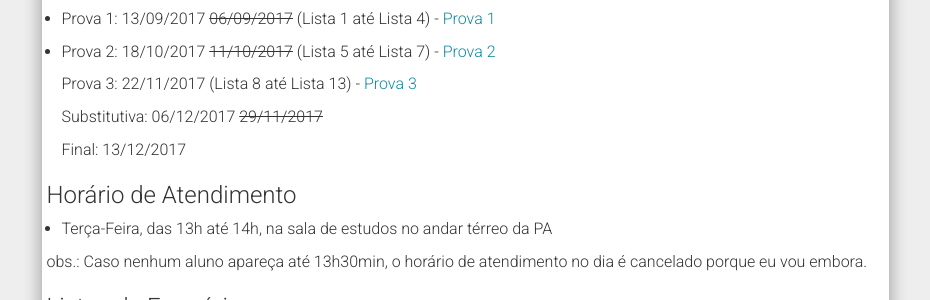
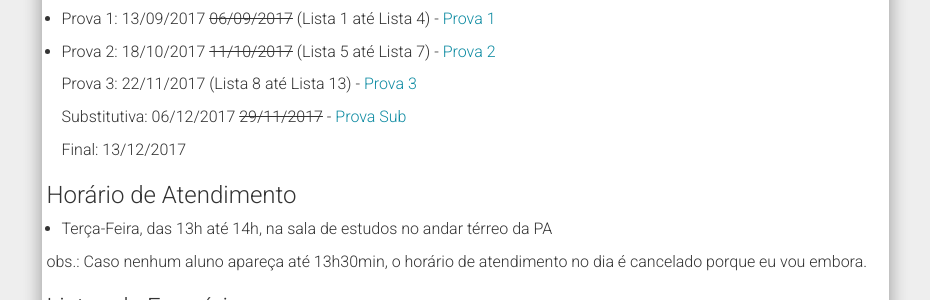
Before and after one commit to chunggnuhc/chunggnuhc.github.io, a Jekyll site: the page built from engFlor2sem2017.md, in a window 1280 px wide and 1400 px high, scrolled down 695 px. Shown: the part 153-453 px from the top of the window, without its empty margins (321-1251 px from the left). Built offline with Jekyll 4.4.1, drawn with Linux system fonts in a browser that asks for light colours; nearby versions of some CDN libraries.

Commit message:
Link da Nota PSub e Prova - EngFlor - adicionados

```diff
--- a/engFlor2sem2017.md
+++ b/engFlor2sem2017.md
@@ -38,7 +38,7 @@ permalink: /engFlor2sem2017-Mat2/
 
   Prova 3: 22/11/2017 (Lista 8 até Lista 13) - [Prova 3](/disciplinas2sem2017/prova3-cmb301-a.pdf)
 
-  Substitutiva: 06/12/2017 <strike>29/11/2017</strike>
+  Substitutiva: 06/12/2017 <strike>29/11/2017</strike> - [Prova Sub](/disciplinas2sem2017/provaPSub.pdf)
 
   Final: 13/12/2017
 
```
Also changed, not shown: other parts of engFlor2sem2017.md (+1 -1 lines).
